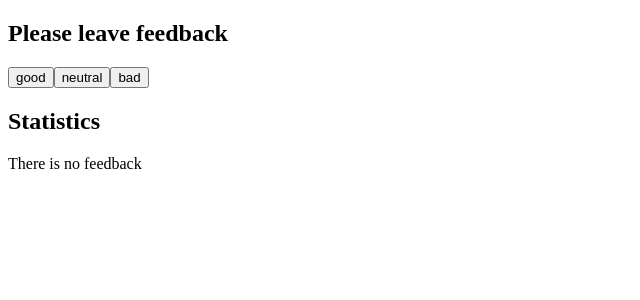
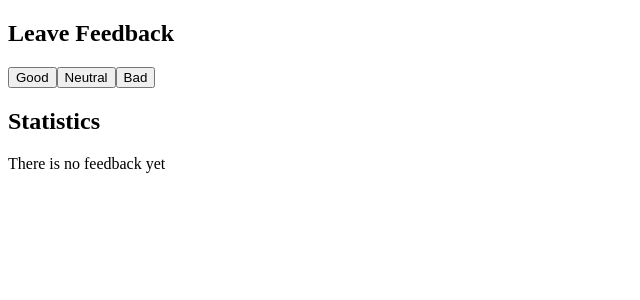
Before and after one commit to Yerbatrix/goit-react-hw-02-feedback, a React (Create React App) app: page / in a window 1280 px wide. Shown: the top 300 px of the page, without its empty margins (0-640 px from the left). Built offline with nearby package versions, Linux system fonts and the light colour scheme.

Commit message:
separated-components

```diff
--- a/src/components/App.jsx
+++ b/src/components/App.jsx
@@ -1,17 +1,64 @@
-export const App = () => {
-  return (
-    <div
-      style={{
-        height: '100vh',
-        display: 'flex',
-        justifyContent: 'center',
-        alignItems: 'center',
-        fontSize: 40,
-        color: '#010101',
-      }}
-    >
-      React homework template
-      <button onClick={event => console.log(event)}>Click me!</button>
-    </div>
-  );
-};
+import React, { Component } from 'react';
+import Counter from './Counter';
+import FeedbackOptions from './FeedbackOptions';
+import Section from './Section';
+import Notification from './Notification';
+
+class App extends Component {
+  state = {
+    good: 0,
+    neutral: 0,
+    bad: 0,
+  };
+
+  handleLeaveFeedback = type => {
+    this.setState(prevState => ({
+      [type]: prevState[type] + 1,
+    }));
+  };
+
+  countTotalFeedback = () => {
+    const { good, neutral, bad } = this.state;
+    return good + neutral + bad;
+  };
+
+  countPositiveFeedbackPercentage = () => {
+    const { good } = this.state;
+    const total = this.countTotalFeedback();
+    return total > 0 ? Math.round((good / total) * 100) : 0;
+  };
+
+  render() {
+    const { good, neutral, bad } = this.state;
+    const totalFeedback = this.countTotalFeedback();
+
+    return (
+      <div>
+        <Section title="Leave Feedback">
+          <FeedbackOptions onLeaveFeedback={this.handleLeaveFeedback} />
+        </Section>
+
+        <Section title="Statistics">
+          {totalFeedback > 0 ? (
+            <>
+              <Counter
+                good={good}
+                neutral={neutral}
+                bad={bad}
+                total={totalFeedback}
+              />
+              <p>
+                Positive feedback percentage:{' '}
+                {this.countPositiveFeedbackPercentage()}%
+              </p>
+            </>
+          ) : (
+            <Notification message="There is no feedback yet" />
+          )}
+        </Section>
+      </div>
+    );
+  }
+}
+
+export default App;
--- /dev/null
+++ b/src/components/Counter.jsx
@@ -0,0 +1,14 @@
+import React from 'react';
+
+const Counter = ({ good, neutral, bad, total }) => {
+  return (
+    <>
+      <p>Good: {good}</p>
+      <p>Neutral: {neutral}</p>
+      <p>Bad: {bad}</p>
+      <p>Total: {total}</p>
+    </>
+  );
+};
+
+export default Counter;
--- /dev/null
+++ b/src/components/FeedbackOptions.jsx
@@ -0,0 +1,19 @@
+import React from 'react';
+
+const FeedbackOptions = ({ onLeaveFeedback }) => {
+  return (
+    <div>
+      <button type="button" onClick={() => onLeaveFeedback('good')}>
+        Good
+      </button>
+      <button type="button" onClick={() => onLeaveFeedback('neutral')}>
+        Neutral
+      </button>
+      <button type="button" onClick={() => onLeaveFeedback('bad')}>
+        Bad
+      </button>
+    </div>
+  );
+};
+
+export default FeedbackOptions;
--- /dev/null
+++ b/src/components/Notification.jsx
@@ -0,0 +1,7 @@
+import React from 'react';
+
+const Notification = ({ message }) => {
+  return <p>{message}</p>;
+};
+
+export default Notification;
--- /dev/null
+++ b/src/components/Section.jsx
@@ -0,0 +1,12 @@
+import React from 'react';
+
+const Section = ({ title, children }) => {
+  return (
+    <section>
+      <h2>{title}</h2>
+      {children}
+    </section>
+  );
+};
+
+export default Section;
--- a/src/index.js
+++ b/src/index.js
@@ -1,95 +1,9 @@
-import React, { Component } from 'react';
-import { createRoot } from 'react-dom/client';
+import React from 'react';
+import ReactDOM from 'react-dom';
+import App from './components/App'; // zmiana importu
 
-const Section = ({ title, children }) => (
-  <section>
-    <h2>{title}</h2>
-    {children}
-  </section>
+ReactDOM.createRoot(document.getElementById('root')).render(
+  <React.StrictMode>
+    <App />
+  </React.StrictMode>
 );
-
-const Statistics = ({ good, neutral, bad, total, positivePercentage }) => (
-  <div>
-    <p>Good: {good}</p>
-    <p>Neutral: {neutral}</p>
-    <p>Bad: {bad}</p>
-    <p>Total: {total}</p>
-    <p>Positive feedback: {positivePercentage}%</p>
-  </div>
-);
-
-const FeedbackOptions = ({ options, onLeaveFeedback }) => (
-  <div>
-    {options.map(option => (
-      <button
-        key={option}
-        type="button"
-        onClick={() => onLeaveFeedback(option)}
-      >
-        {option}
-      </button>
-    ))}
-  </div>
-);
-
-const Notification = ({ message }) => <p>{message}</p>;
-
-class App extends Component {
-  state = {
-    good: 0,
-    neutral: 0,
-    bad: 0,
-  };
-
-  handleLeaveFeedback = option => {
-    this.setState(prevState => ({
-      [option]: prevState[option] + 1,
-    }));
-  };
-
-  countTotalFeedback = () => {
-    const { good, neutral, bad } = this.state;
-    return good + neutral + bad;
-  };
-
-  countPositiveFeedbackPercentage = () => {
-    const { good } = this.state;
-    const total = this.countTotalFeedback();
-    return total > 0 ? Math.round((good / total) * 100) : 0;
-  };
-
-  render() {
-    const { good, neutral, bad } = this.state;
-    const total = this.countTotalFeedback();
-    const positivePercentage = this.countPositiveFeedbackPercentage();
-    const options = ['good', 'neutral', 'bad'];
-    const hasFeedback = total > 0;
-
-    return (
-      <div>
-        <Section title="Please leave feedback">
-          <FeedbackOptions
-            options={options}
-            onLeaveFeedback={this.handleLeaveFeedback}
-          />
-        </Section>
-        <Section title="Statistics">
-          {hasFeedback ? (
-            <Statistics
-              good={good}
-              neutral={neutral}
-              bad={bad}
-              total={total}
-              positivePercentage={positivePercentage}
-            />
-          ) : (
-            <Notification message="There is no feedback" />
-          )}
-        </Section>
-      </div>
-    );
-  }
-}
-
-const root = createRoot(document.getElementById('root'));
-root.render(<App />);
```
